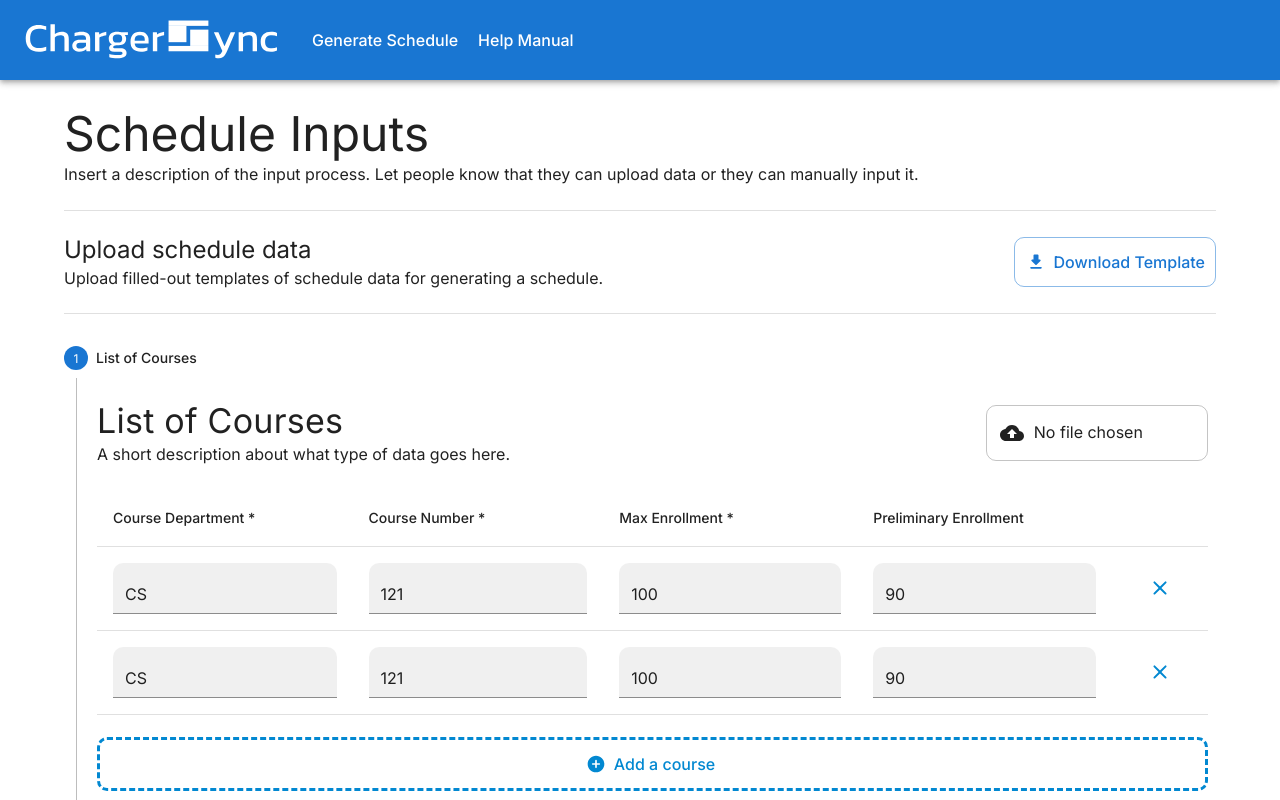
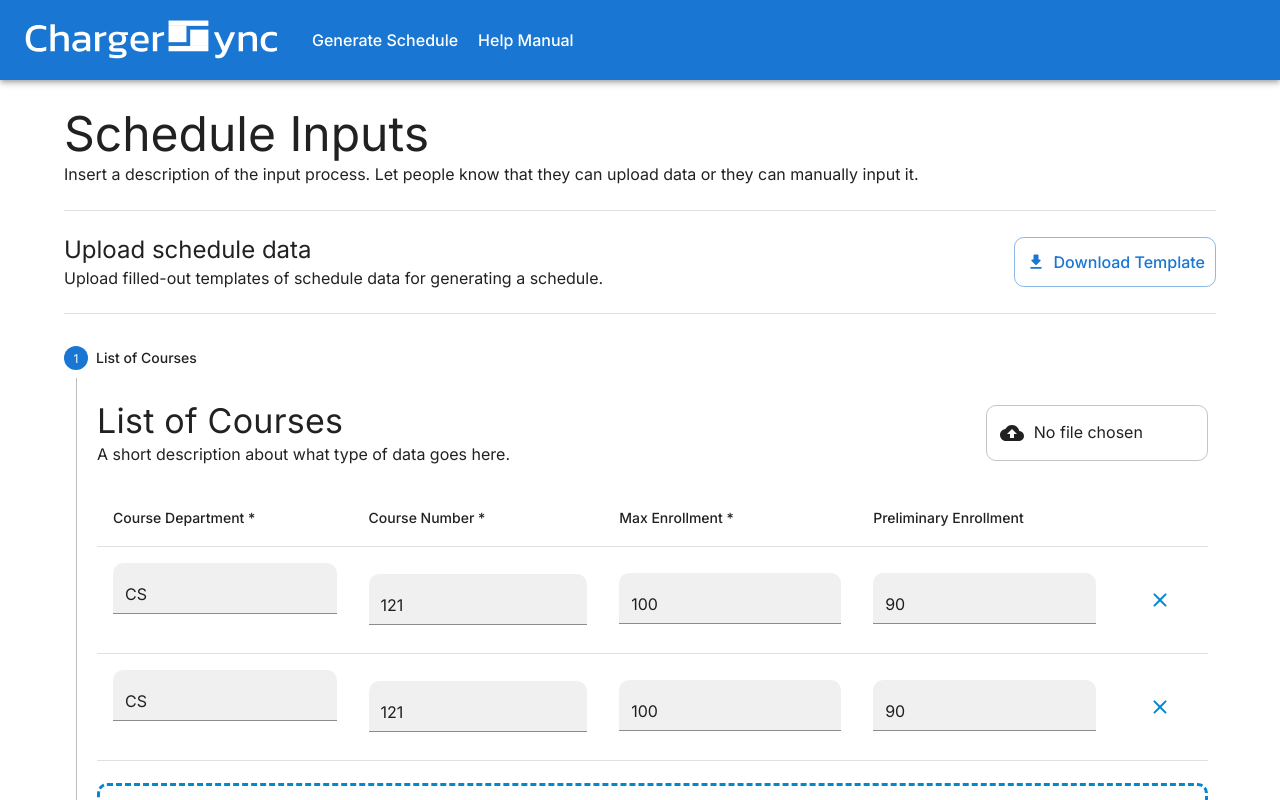
Before and after one commit to BSSD-Technologies/ChargerSync, a Next.js app in the folder frontend/: page /input-data in a window 1280 px wide. Shown: the top 800 px of the page. Built offline with nearby package versions, Linux system fonts and the light colour scheme.

Commit message:
I have commitment issues so this one contains lots of stuff

```diff
--- /dev/null
+++ b/frontend/src/app/_hooks.ts/utilHooks.ts
@@ -0,0 +1,48 @@
+import { useCallback, useEffect, useState } from 'react';
+
+/**
+ * Detect first render of a component
+ * @returns isFirstRender
+ */
+export function useFirstRender() {
+  const [isFirstRender, setIsFirstRender] = useState(true);
+
+  useEffect(() => {
+    if (isFirstRender) {
+      setIsFirstRender(false);
+    }
+  }, [isFirstRender]);
+
+  return isFirstRender;
+};
+
+interface UseValidateString {
+  /** Whether the string is valid */
+  hasError: boolean;
+  /** Helper text message for error */
+  errorText: string;
+  /** Check if a string is valid or not */
+  validateString: (value: string) => void;
+}
+
+/**
+ *
+ * @param hasErrorDefault
+ * @returns
+ */
+export function useValidateString(hasErrorDefault = false): UseValidateString {
+  const [hasError, setHasError] = useState(hasErrorDefault);
+  const [errorText, setErrorText] = useState(" ");
+
+  const validateString = useCallback((value: string) => {
+    if (!value || value.length <= 0) {
+      setHasError(true);
+      setErrorText("Please enter a value.")
+    } else {
+      setHasError(false);
+      setErrorText(" ");
+    }
+  }, [])
+
+  return { hasError, errorText, validateString };
+};
--- a/frontend/src/app/input-data/input-sections/course-input.tsx
+++ b/frontend/src/app/input-data/input-sections/course-input.tsx
@@ -2,6 +2,7 @@ import {
   Box,
   Button,
   FilledInput,
+  FormHelperText,
   Grid,
   OutlinedInput,
   Stack,
@@ -16,10 +17,11 @@ import {
 } from "@mui/material";
 import AddCircleRoundedIcon from "@mui/icons-material/AddCircleRounded";
 import CloudUploadIcon from "@mui/icons-material/CloudUpload";
-import ClearRoundedIcon from '@mui/icons-material/ClearRounded';
+import ClearRoundedIcon from "@mui/icons-material/ClearRounded";
 import { Course, defaultCourse } from "@/app/_types/Course";
 import { useState } from "react";
 import { v4 as uuidv4 } from "uuid";
+import { useValidateString } from "@/app/_hooks.ts/utilHooks";
 
 function CourseTableRow(props: {
   row: Course;
@@ -34,6 +36,8 @@ function CourseTableRow(props: {
     props?.row.prelim_enrollment
   );
 
+  const { hasError, errorText, validateString } = useValidateString();
+
   return (
     <TableRow key={props.row.uuid}>
       <TableCell>
@@ -44,7 +48,12 @@ function CourseTableRow(props: {
           placeholder="Course Department"
           type="text"
           value={department}
-          onChange={(e) => setDepartment(e.target.value)}
+          onChange={(e) => {
+            validateString(e.target.value);
+            setDepartment(e.target.value);
+          }}
+          error={hasError}
+          helperText={errorText}
         />
       </TableCell>
       <TableCell>
@@ -71,6 +80,7 @@ function CourseTableRow(props: {
           value={maxEnrollment}
           onChange={(e) => setMaxEnrollment(parseInt(e.target.value))}
         />
+        <FormHelperText sx={{ visibility: "hidden" }}></FormHelperText>
       </TableCell>
       <TableCell>
         <FilledInput
@@ -78,13 +88,15 @@ function CourseTableRow(props: {
           required
           inputComponent={"input"}
           inputProps={{
-            type: "number",
+            type: "text",
             min: 1,
+            pattern: "[0-9]",
             placeholder: "Preliminary Enrollment",
           }}
           value={prelimEnrollment}
           onChange={(e) => setPrelimEnrollment(parseInt(e.target.value))}
         />
+        <FormHelperText sx={{ visibility: "hidden" }}></FormHelperText>
       </TableCell>
       <TableCell>
         <Button
```
